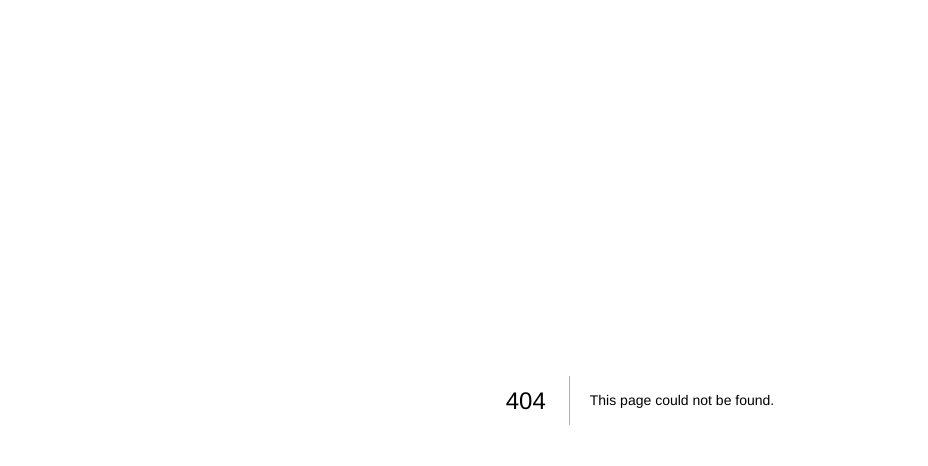
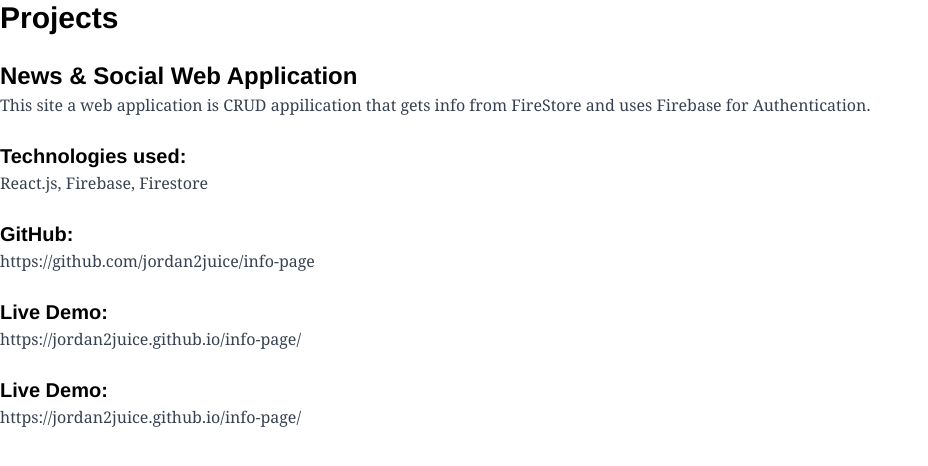
Before and after one commit to jordan2juice/dev-portfolio, a Next.js app: page /projects in a window 1280 px wide. Before the commit this address had no page. Shown: the top 466 px of the page, without its empty margins (0-928 px from the left). Built offline with nearby package versions, Linux system fonts and the light colour scheme.

Commit message:
updated my file

```diff
--- /dev/null
+++ b/src/app/projects/page.jsx
@@ -0,0 +1,46 @@
+"use client";
+
+import React from "react";
+
+export default function Page() {
+  return (
+    <main>
+      <div>
+        <h1>Projects</h1>
+        <h2>News & Social Web Application</h2>
+        <p>
+          This site a web application is CRUD appilication that gets info from
+          FireStore and uses Firebase for Authentication.{" "}
+        </p>
+        <div>
+          <h3>Technologies used:</h3>
+          <p>React.js, Firebase, Firestore</p>
+        </div>
+        <div>
+          <h3>GitHub:</h3>
+          <p>
+            <a href="https://github.com/jordan2juice/info-page">
+              https://github.com/jordan2juice/info-page
+            </a>
+          </p>
+        </div>
+        <div>
+          <h3>Live Demo:</h3>
+          <p>
+            <a href="https://jordan2juice.github.io/info-page/">
+              https://jordan2juice.github.io/info-page/
+            </a>
+          </p>
+        </div>
+        <div>
+          <h3>Live Demo:</h3>
+          <p>
+            <a href="https://jordan2juice.github.io/info-page/">
+              https://jordan2juice.github.io/info-page/
+            </a>
+          </p>
+        </div>
+      </div>
+    </main>
+  );
+}
```
